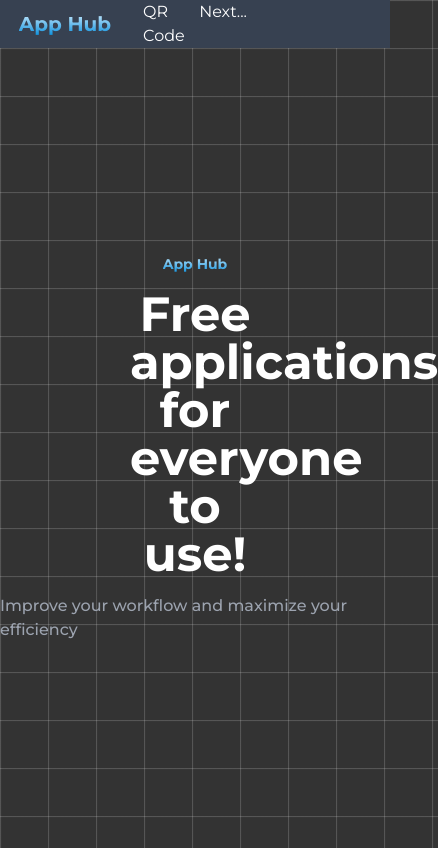
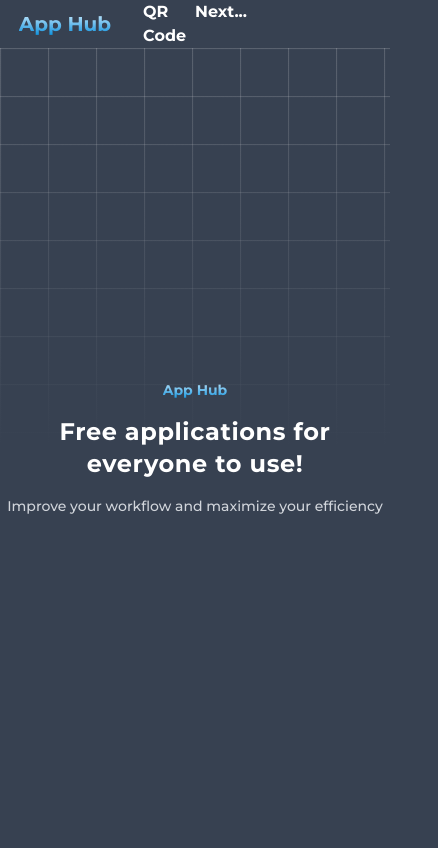
Before and after one commit to Bry-Dev/communal-app, a SvelteKit app: page / in a window 390 px wide. Shown: the whole page, 438 px wide, since content can reach past the window. Built offline with nearby package versions, Linux system fonts and the light colour scheme.

Commit message:
Start making responsive

```diff
--- a/src/app.css
+++ b/src/app.css
@@ -23,7 +23,7 @@
 }
 
 body {
-  background: #333;
+  background: #374151;
   margin: 0;
   box-sizing: border-box;
   padding: 0;
--- a/src/components/Header.svelte
+++ b/src/components/Header.svelte
@@ -2,12 +2,12 @@
 
 </script>
 
-<section class="flex flex-col justify-center m-0 p-0 h-[calc(100vh-44px)] items-center">
+<section class="bg flex flex-col justify-center m-0 p-0 h-[calc(100vh-44px)] items-center">
   <span class="text-sm text-white font-montserrat-bold logo">App Hub</span>
-  <h1 class="text-5xl font-montserrat-bold w-1/3 text-center text-white my-4">
+  <h1 class="lg:text-6xl xl:w-1/3 md:text-3xl lg:w-1/2 w-full text-2xl font-montserrat-bold  text-center text-white my-4 tracking-wide text-pretty">
     Free applications for everyone to use!
   </h1>
-  <p class="font-montserrat-medium text-gray-400">Improve your workflow and maximize your efficiency</p>
+  <p class="font-montserrat-medium text-gray-300 text-sm md:text-base text-center">Improve your workflow and maximize your efficiency</p>
 </section>
 
 <style>
@@ -17,4 +17,7 @@
     color:transparent;
     background-clip: text;
   }
+  .bg {
+    background: linear-gradient(transparent 0%, #374151 50%)
+  }
 </style>
--- a/src/components/NavBar.svelte
+++ b/src/components/NavBar.svelte
@@ -4,9 +4,9 @@
   </div>
   <div class="text-white font-montserrat-regular w-[80%]">
     <nav>
-      <ul class="flex flex-row justify-evenly">
-        <li><a href="/qr-code">QR Code</a></li>
-        <li><a href="/">Next...</a></li>
+      <ul class="flex flex-row justify-evenly font-montserrat-bold">
+        <li class="hover:text-gray-300"><a href="/qr-code">QR Code</a></li>
+        <li class="hover:text-gray-300"><a href="/">Next...</a></li>
       </ul>
     </nav>
   </div>
--- a/src/routes/+layout.svelte
+++ b/src/routes/+layout.svelte
@@ -3,7 +3,7 @@
   import NavBar from "../components/NavBar.svelte";
 </script>
 
-<section class="container mx-auto h-dvh">
+<section class="mx-auto h-dvh">
   <NavBar />
   <slot />
 </section>
```
